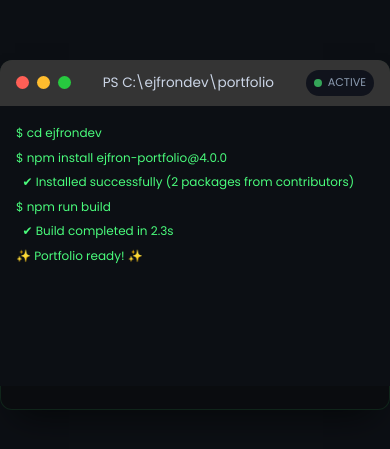
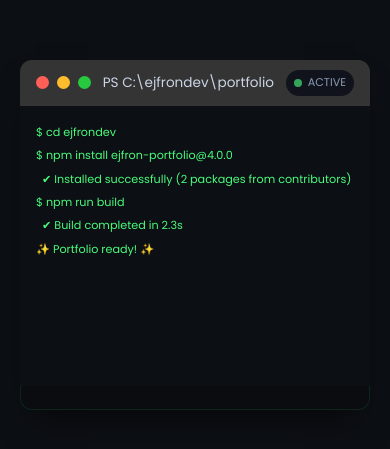
Before and after one commit to ejfron/ejfrondev, a Vue app: page /works in a window 390 px wide. Shown: the part 187-636 px from the top of the page. Built offline with nearby package versions, Linux system fonts and the light colour scheme.

Commit message:
update loading

```diff
--- a/src/App.vue
+++ b/src/App.vue
@@ -111,6 +111,9 @@ onUnmounted(() => {
 
 <template>
   <div id="app">
+    <div class="chatmap" v-if="!isLoading">
+       <Chatbox />
+    </div>
 
 
      <div v-if="isLoading" class="loading">
@@ -121,7 +124,7 @@ onUnmounted(() => {
       <div class="Catched" v-if="!isNotFound">
       <!-- Desktop layout -->
     <div class="Desktop" v-if="!isSmallScreen && !loading">
-      <Chatbox />
+
       <div class="groupPage">
         <NavCom />
         <Profile />
@@ -138,7 +141,7 @@ onUnmounted(() => {
 
     <!-- Mobile layout -->
     <div v-else class="ResizeGroup">
-        <Chatbox />
+
       <div class="groupPage">
         <NavCom />
         <Profile />
--- a/src/components/AboutProf/Chatbox.vue
+++ b/src/components/AboutProf/Chatbox.vue
@@ -230,12 +230,11 @@ const latestButtons = computed(() => {
   --messageUser: #f1f5f9;
 }
 
-/* Wrapper */
 .chat-wrapper {
   position: fixed;
-  bottom:-50px;
-  right: -55px;
-  z-index: 999;
+  bottom: 20px;
+  right: 20px;
+  z-index: 9999;
 }
 
 /* Toggle button */
@@ -477,4 +476,16 @@ const latestButtons = computed(() => {
    background: #ccc;
 
 }
+
+/* @media screen and (max-width: 1400px) {
+
+.chat-wrapper {
+  position: fixed;
+  bottom: 90%;
+  right: 1.3rem;
+  z-index: 999;
+}
+
+
+} */
 </style>
--- a/src/components/AboutProf/loading.vue
+++ b/src/components/AboutProf/loading.vue
@@ -39,7 +39,7 @@
 <script setup>
 import { ref, onMounted, onUnmounted } from 'vue'
 
-// ========== ONLY THE THREE COMMANDS ARE TYPED ==========
+
 const commands = [
   {
     text: "$ cd ejfrondev",
@@ -275,6 +275,12 @@ onUnmounted(() => {
 }
 
 @media (max-width: 550px) {
-  .terminal-line { font-size: 0.75rem; }
+  .terminal-line { font-size: 0.70rem; }
+
+
+.terminal-loader {
+  width: 350px;
+}
+
 }
 </style>
```
